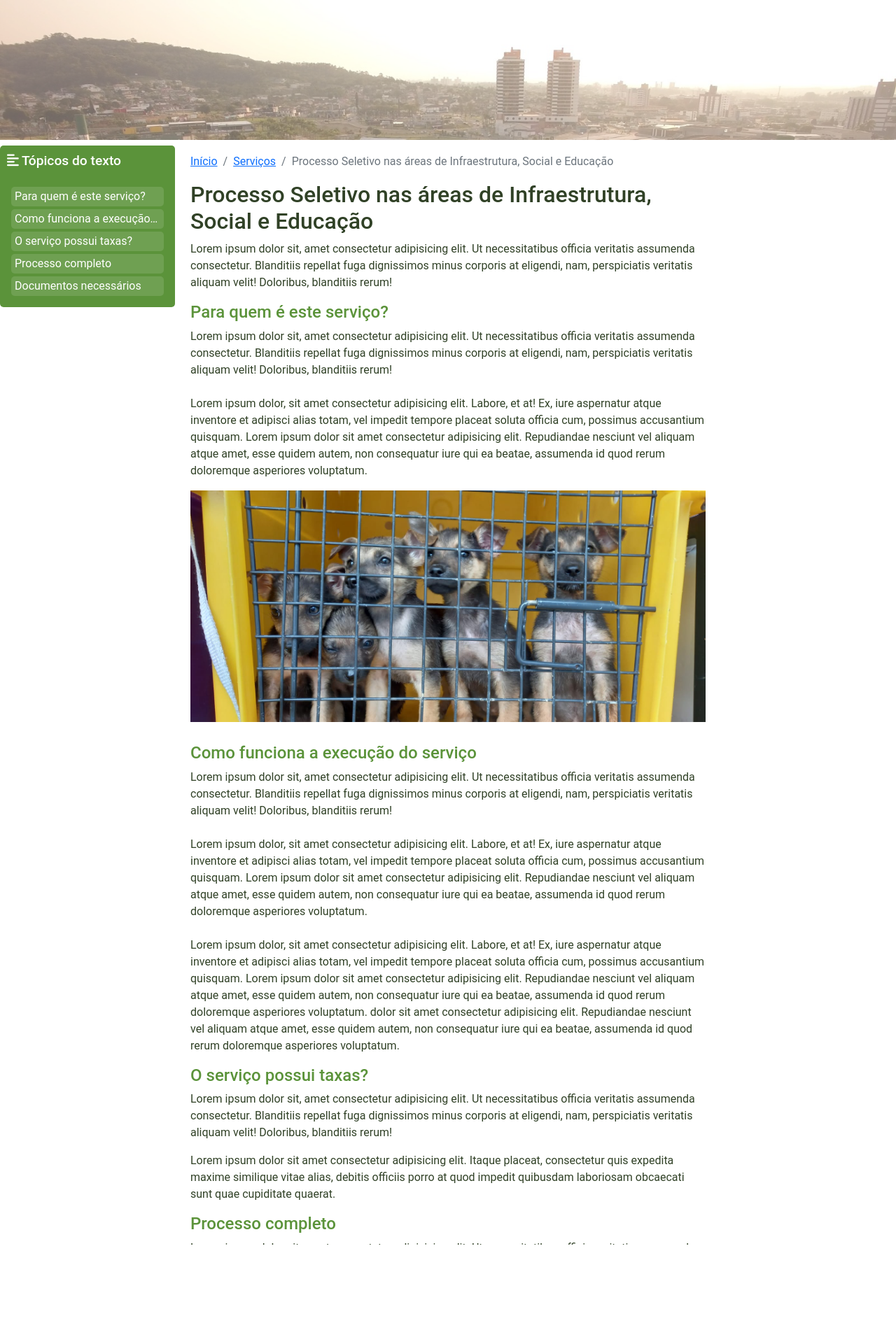
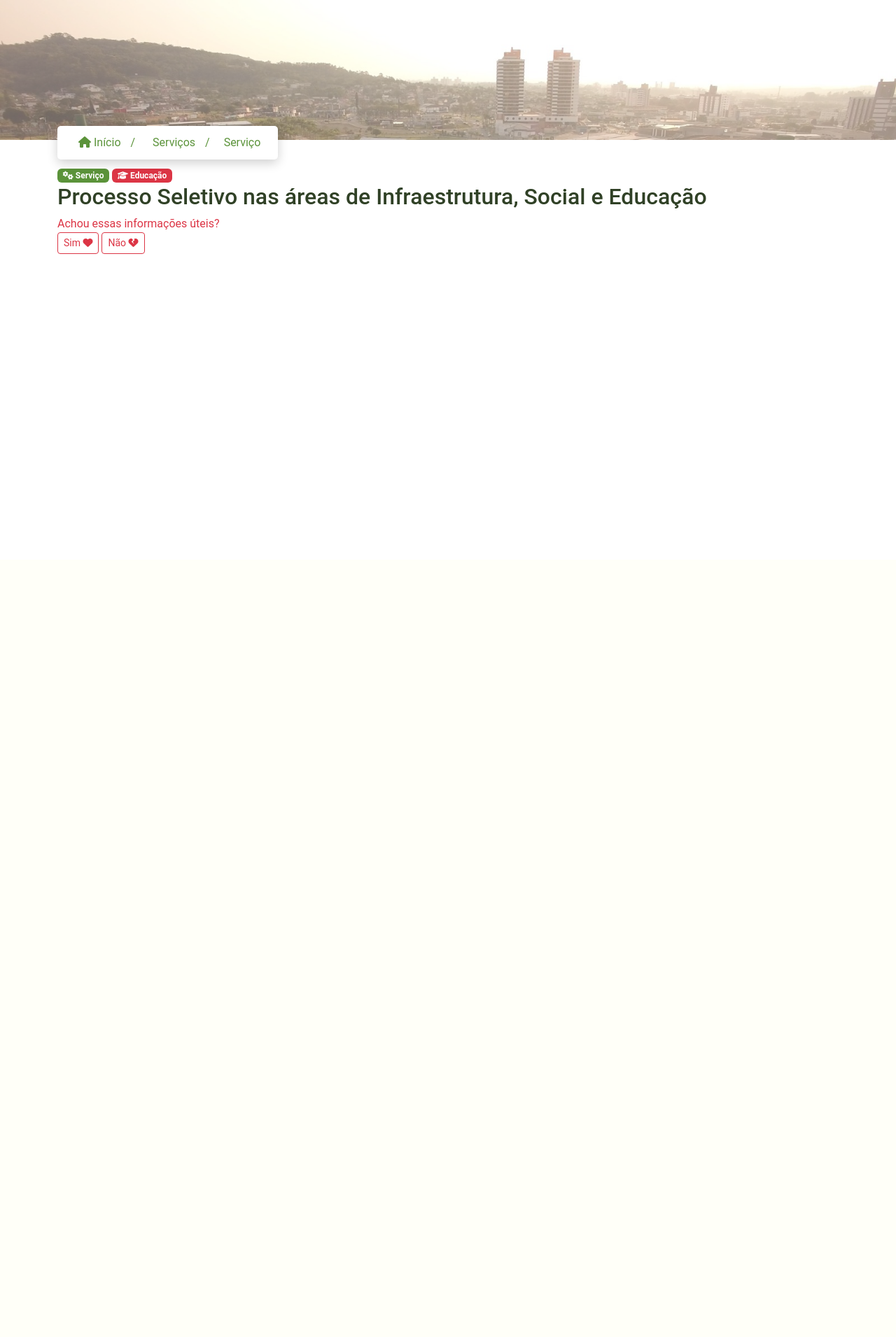
Before and after one commit to EricDagostim/site, a PHP site: page /servico.html in a window 1280 px wide. Shown: the top 1911 px of the page at 70% size. After the commit the page ends 363 px from the top, so only its background shows below. Run offline with PHP 8.4, Linux system fonts and the light colour scheme.

Commit message:
Alteração serviço

```diff
--- a/servico.html
+++ b/servico.html
@@ -127,99 +127,47 @@
 <main class="content">
     <div class="header-servico" style="background-image: url('img/imagem-noticia.jpeg');"></div>
 
+    <div class="container">
+        <div class="row">
+            <div class="col-12 col-lg-9">
+                <div class="row text-content">
+                    <div class="content-header-service">
+                        <nav class="nav-crumbs">
+                            <ul class="box-crumbs">
+                              <li class="link-crumbs active"><a href="index.html"><i class="fas fa-house"></i> Início</a></li>
+                              <li class="link-crumbs active"><a href="not-found.html">Serviços</a></li>
+                              <li class="link-crumbs" aria-current="page">Serviço</li>
+                            </ul>
+
+                        </nav>
 
 
-            <div class="float-map">
-                <div class="box-map-text bg-color-details mt-2" style="border-radius: 5px;">
-                    <div class="map-header" >
-                        <h4 class="m-0 text-center text-color-white" ><i class="fa-solid fa-align-left"></i> Tópicos do texto</h4>
+                        <div class="panel-info">
+                            <div class="badge bg-color-details"><i class="fas fa-gears"></i> Serviço</div>
+                            <div class="badge bg-danger"><i class="fas fa-graduation-cap"></i> Educação</div>
+
                         </div>
-                    <div class="text-map p-1">
-                        <ul>
-                            <li><a href="#t1" title="Para quem é este serviço?">Para quem é este serviço?</a></li>
-                            <li><a href="#t2" title="Como funciona a execução do serviço">Como funciona a execução do serviço</a></li>
-                            <li><a href="#t3" title="O serviço possui taxas?">O serviço possui taxas?</a></li>
-                            <li><a href="#t4" title="Processo completo">Processo completo</a></li>
-                            <li><a href="#t5" title="Documentos necessários">Documentos necessários</a></li>
-                        </ul>
+
                     </div>
                 </div>
             </div>
 
 
-        <div class="container">
+
+            <div class="col-12">
                 <div class="row">
-                <div class="offset-lg-2 col-12 col-lg-8">
-                    <div class="row text-content">
-                        <nav aria-label="breadcrumb">
-                            <ol class="breadcrumb">
-                              <li class="breadcrumb-item"><a href="index.html">Início</a></li>
-                              <li class="breadcrumb-item"><a href="not-found.html">Serviços</a></li>
-                              <li class="breadcrumb-item active" aria-current="page">Processo Seletivo nas áreas de Infraestrutura, Social e Educação</li>
-                            </ol>
-                          </nav>
+
+                    <div class="profile-service">
                         <h1 class="text-color-primary" style="font-size: 2rem;">Processo Seletivo nas áreas de Infraestrutura, Social e Educação</h1>
 
-                        <p class="text-color-primary">
-                            Lorem ipsum dolor sit, amet consectetur adipisicing elit. Ut necessitatibus officia veritatis assumenda consectetur. Blanditiis repellat fuga dignissimos minus corporis at eligendi, nam, perspiciatis veritatis aliquam velit! Doloribus, blanditiis rerum!
-                        </p>
 
-                        <h2 id="t1" class="text-color-details" style="font-size: 1.5rem;">Para quem é este serviço?</h2>
-                        <p class="text-color-primary">
-                            Lorem ipsum dolor sit, amet consectetur adipisicing elit. Ut necessitatibus officia veritatis assumenda consectetur. Blanditiis repellat fuga dignissimos minus corporis at eligendi, nam, perspiciatis veritatis aliquam velit! Doloribus, blanditiis rerum!
-
-                            <br><br>
-
-                            Lorem ipsum dolor, sit amet consectetur adipisicing elit. Labore, et at! Ex, iure aspernatur atque inventore et adipisci alias totam, vel impedit tempore placeat soluta officia cum, possimus accusantium quisquam. Lorem ipsum dolor sit amet consectetur adipisicing elit. Repudiandae nesciunt vel aliquam atque amet, esse quidem autem, non consequatur iure qui ea beatae, assumenda id quod rerum doloremque asperiores voluptatum.
-                        </p>
-                        <img src="img/news-fundo.jpeg" alt="imagem texto">
-
-                        <h2 id="t2" class="text-color-details" style="font-size: 1.5rem;">Como funciona a execução do serviço</h2>
-                        <p class="text-color-primary">
-                            Lorem ipsum dolor sit, amet consectetur adipisicing elit. Ut necessitatibus officia veritatis assumenda consectetur. Blanditiis repellat fuga dignissimos minus corporis at eligendi, nam, perspiciatis veritatis aliquam velit! Doloribus, blanditiis rerum!
-
-                            <br><br>
-
-                            Lorem ipsum dolor, sit amet consectetur adipisicing elit. Labore, et at! Ex, iure aspernatur atque inventore et adipisci alias totam, vel impedit tempore placeat soluta officia cum, possimus accusantium quisquam. Lorem ipsum dolor sit amet consectetur adipisicing elit. Repudiandae nesciunt vel aliquam atque amet, esse quidem autem, non consequatur iure qui ea beatae, assumenda id quod rerum doloremque asperiores voluptatum.
-
-                            <br><br>
-
-                            Lorem ipsum dolor, sit amet consectetur adipisicing elit. Labore, et at! Ex, iure aspernatur atque inventore et adipisci alias totam, vel impedit tempore placeat soluta officia cum, possimus accusantium quisquam. Lorem ipsum dolor sit amet consectetur adipisicing elit. Repudiandae nesciunt vel aliquam atque amet, esse quidem autem, non consequatur iure qui ea beatae, assumenda id quod rerum doloremque asperiores voluptatum. dolor sit amet consectetur adipisicing elit. Repudiandae nesciunt vel aliquam atque amet, esse quidem autem, non consequatur iure qui ea beatae, assumenda id quod rerum doloremque asperiores voluptatum.
-                        </p>
+                    </div>
 
 
-                        <h2 id="t3" class="text-color-details" style="font-size: 1.5rem;">O serviço possui taxas?</h2>
-                        <p class="text-color-primary">
-                            Lorem ipsum dolor sit, amet consectetur adipisicing elit. Ut necessitatibus officia veritatis assumenda consectetur. Blanditiis repellat fuga dignissimos minus corporis at eligendi, nam, perspiciatis veritatis aliquam velit! Doloribus, blanditiis rerum!
-                        </p>
+                </div>
+            </div>
+        </div>
 
-                        <p class="text-color-primary">
-                            Lorem ipsum dolor sit amet consectetur adipisicing elit. Itaque placeat, consectetur quis expedita maxime similique vitae alias, debitis officiis porro at quod impedit quibusdam laboriosam obcaecati sunt quae cupiditate quaerat.
-                        </p>
-
-                        <h2 id="t4" class="text-color-details" style="font-size: 1.5rem;">Processo completo</h2>
-                        <p class="text-color-primary">
-                            Lorem ipsum dolor sit, amet consectetur adipisicing elit. Ut necessitatibus officia veritatis assumenda consectetur. Blanditiis repellat fuga dignissimos minus corporis at eligendi, nam, perspiciatis veritatis aliquam velit! Doloribus, blanditiis rerum!
-                        </p>
-
-                        <p class="text-color-primary">
-                            Lorem ipsum dolor sit amet consectetur adipisicing elit. Itaque placeat, consectetur quis expedita maxime similique vitae alias, debitis officiis porro at quod impedit quibusdam laboriosam obcaecati sunt quae cupiditate quaerat.
-                        </p>
-
-                        <img src="img/Alvara_2023.jpeg" alt="imagem texto">
-
-                        <h2 id="t5" class="text-color-details" style="font-size: 1.5rem;">Documentos necessários</h2>
-                        <p class="text-color-primary">
-                            <ul>
-                                <li>CPF e Documentos com foto;</li>
-                                <li>Certidão de nascimento;</li>
-                                <li>CNH (Carteira Nacional de Habilitação);</li>
-                                <li>Comprovante de residência (Últimos 3 meses);</li>
-                                <li>Holerite (Últimos 2 meses).</li>
-                            </ul>
-                        </p>
-
-                    </div>
         <div class="footer-service">
             <p class="text-danger m-0">Achou essas informações úteis?</p>
 
@@ -234,15 +182,6 @@
 
         </div>
     </div>
-
-                <div class="col-2"></div>
-            </div>
-        </div>
-
-
-
-
-
 
     <br><br>
 
--- a/style.css
+++ b/style.css
@@ -913,95 +913,77 @@ input:focus{
     background-repeat: no-repeat;
     background-size: cover;
     opacity: 65%;
+}
+
+.nav-crumbs{
+    background-color: var(--pallete-color-danger-contrast) !important;
+    padding: 10px 20px;
+    width: fit-content !important;
+    border-radius: 5px;
+    margin-top: -20px !important;
+    z-index: 999;
+
+    box-shadow: 0px 5px 15px 0px #00000030;
 
 }
 
-/* .text-map{
+.box-crumbs{
+    list-style: none;
+    display: flex;
+    flex-wrap: nowrap;
+    justify-content: flex-start;
+    width: fit-content;
+    gap: 10px;
+    margin: 0;
+}
+
+.box-crumbs ul, .box-crumbs ul li{
+    padding: 0px;
+}
+
+.link-crumbs a, .link-crumbs{
+    color: var(--pallete-color-primary) !important;
+    text-decoration: none;
+    padding: 2px 5px;
+}
+
+.box-crumbs{
+    padding: 0;
+}
+
+.link-crumbs a:hover{
+    /* color: var(--pallete-color-secondary) !important; */
+    color: #e2f5aa;
+    background-color: #ffffff1f;
+    border-radius: 5px;
+    text-decoration: none;
+}
+
+.box-crumbs .link-crumbs.active::after{
+    content: " /";
+    color: var(--pallete-color-primary) !important;
+    margin-left: 5px;
+}
+
+.content-header-service{
+    z-index: 999;
     display: flex;
     flex-direction: column;
-    gap: 5px;
-
-} */
-
-
-.text-map ul li{
-    list-style: none;
-    padding: 0;
-    display: flex;
-    flex-direction: column;
-    padding: 2px;
+    gap: 10px;
+    align-items: flex-start;
 
 
 }
 
-.text-map ul{
-    padding: 0;
-    margin: 0;
-}
+.profile-service{
+    display: flex;
 
-.text-map ul li a{
-    text-decoration: none;
-    padding: 2px 5px;
-    border: none;
-    border-radius: 5px;
-    text-decoration: none;
-    color: #fff;
-    background-color: #ffffff1f;
-    word-break: break-all;
-
-    display: -webkit-inline-box;
-    -webkit-line-clamp: 1;
-    -webkit-box-orient:block-axis;
-    overflow: hidden;
-    text-overflow:ellipsis;
-
-
-}
-
-.text-map ul li a:hover{
-    text-decoration: none;
-    color: #e2f5aa;
-    background-color: #ffffff38;
-}
-
-.box-map-text{
-    display: flex;
-    gap: 20px;
-    padding: 10px;
-    flex-direction: column;
-    align-items: flex-start;
-    width: 100%;
-
-
-
-}
-
-.map-header h4{
-    font-size: 1.2rem;
-}
-
-.float-map{
-    width: 250px;
-    position: sticky;
-    top: 10px !important;
-    margin-bottom: -220px;
-}
-
-
-.text-content img{
-    margin-bottom: 30px;
-
-}
-
-.footer-service{
-    border-radius: 5px;
-    padding: 10px;
-    display: flex;
-    gap: 10px;
-    flex-direction: row;
     align-items: center;
 
 }
 
 
+
+
+
 /* Específico de "servico.html" */
```
Lines whose indentation alone changed are shown as unchanged.
